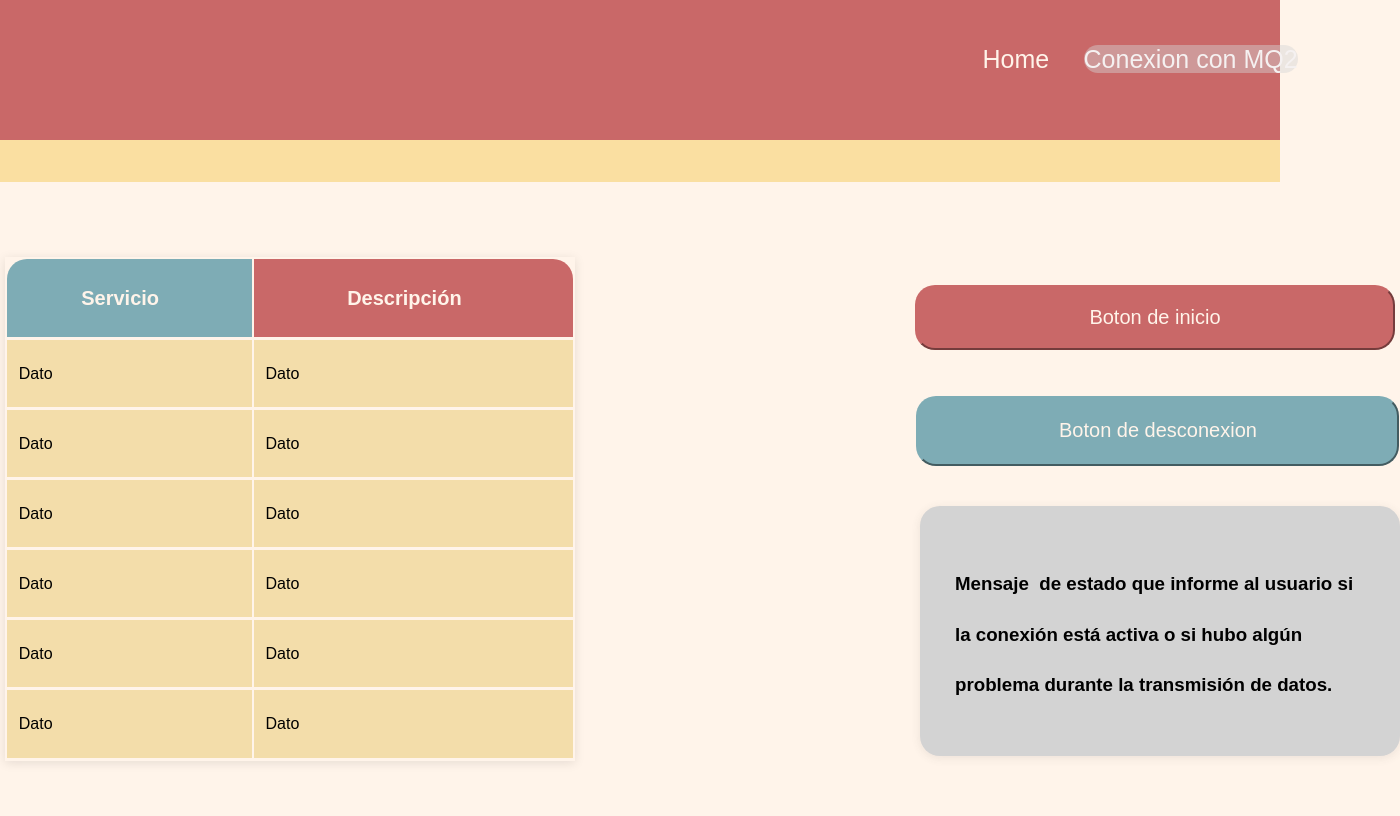
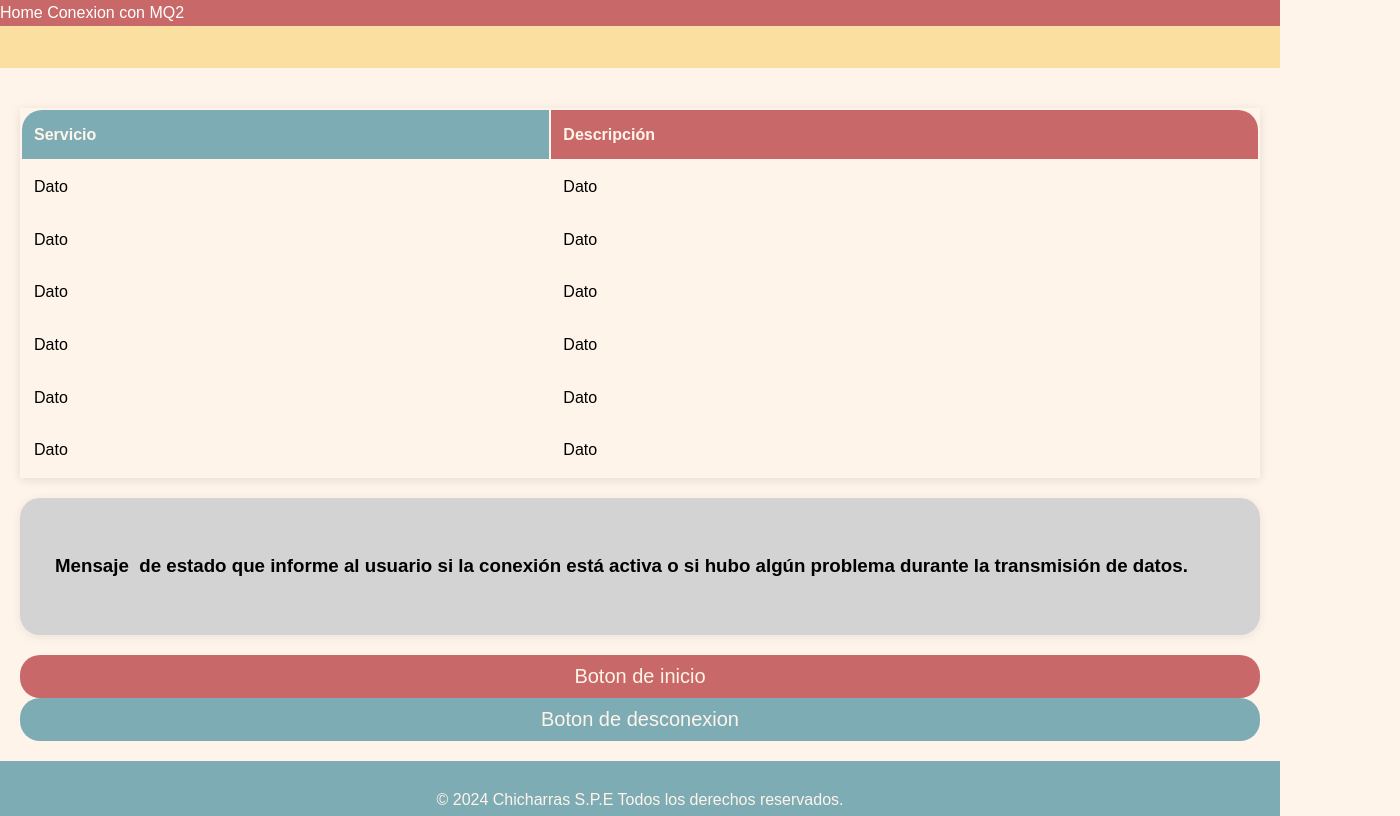
Before and after one commit to SahiG0/Desafio_Nro4_Interfaz_SensorMq2, a plain HTML site: page Interfaz Nro 1/interfaz01.html in a window 1280 px wide. Shown: the top 816 px of the page, 1400 px wide, since content can reach past the window. Drawn offline with Linux system fonts and the light colour scheme; a script that the page names is missing.

Commit message:
bootstrap

```diff
--- a/Interfaz Nro 1/styles.css
+++ b/Interfaz Nro 1/styles.css
@@ -2,25 +2,23 @@ body {
     font-family: Arial, sans-serif;
     margin: 0;
     padding: 0;
-    line-height: 2.7;
+    line-height: 1.6;
     background-color: #FFF4EA;
 }
 
 header {
-    background: #C96868;
+    background-color: #C96868;
     color: #FFF4EA;
-    padding: 10px 0;
-    text-align: center;
 }
 
 nav ul {
     list-style: none;
     padding: 0;
+    margin: 0; /* Remover márgenes predeterminados */
 }
 
 nav ul li {
-    display: inline;
-    margin: 0 15px;
+    display: inline-block; /* Cambio a inline-block para mejor control con Bootstrap */
 }
 
 nav ul li a {
@@ -30,141 +28,82 @@ nav ul li a {
 
 main {
     padding: 20px;
-    height: 600px;
-}
-
-section {
-    margin-bottom: 20px;
 }
 
 footer {
-    background: #7EACB5;
+    background-color: #7EACB5;
     color: #FFF4EA;
     text-align: center;
     padding: 10px 0;
-    position: relative;
-    top: -3px;
-    bottom: 0;
+}
+
+.RectAma {
+    background-color: #FADFA1;
+    height: 42px;
     width: 100%;
-    height: 210px;
 }
 
 table {
-    width: 46%; /* Ancho de la tabla */
-    height: 60%;
-    margin: 20px auto; /* Centrado */
-
+    width: 100%; /* Adaptativo al contenedor */
+    margin: 20px 0; /* Centrado y con espacio vertical */
     box-shadow: 0 2px 10px rgba(0, 0, 0, 0.1);
-    position: relative;
-    top: 35px;
-    right: 350px;
-
 }
 
 th, td {
     padding: 12px;
     text-align: left;
     border-bottom: 1px solid #FFF4EA;
-    padding-right: 30px; /* Espacio a la derecha de cada celda */
 }
-td{
-    background-color: #f3ddaa;
+
+tr:hover {
+    background-color: #f8ffa7; /* Estilo al pasar el mouse */
 }
-th {
+
+.Blue {
+    background-color: #7EACB5;
     color: #FFF4EA;
-    border-left: 15px;
-    text-align: center;
-    font-size: 20px; /* Tamaño en píxeles */
+    border-top-left-radius: 20px;
 }
+
 .Red {
     background-color: #C96868;
+    color: #FFF4EA;
     border-top-right-radius: 20px;
-}
-.Blue {
-    background-color: #7EACB5;
-    border-top-left-radius: 20px;
-}
-tr:hover {
-    background-color: #f8ffa7;
-}
-
-/* Espaciado entre columnas */
-td {
-    position: relative;
-}
-
-td:after {
-    content: ""; /* Crea un espacio visual */
-    display: inline-block;
-    width: 30px; /* Ajusta el ancho del espacio entre columnas */
-}
-
-.RectAma {
-    background-color: #FADFA1;
-    width: 100%;
-    height: 42px;
-    position: relative;
-    top: 30px;
 }
 
 #Mensaje {
-    background-color: #d3d3d3; /* Color gris */
-    padding: 35px; /* Espaciado interno opcional */
-    border-radius: 20px; /* Bordes redondeados opcional */
-    position: relative;
-    left: 900px;
-    top: -240px;
-    width: 410px;
-    height: 180px;
+    background-color: #d3d3d3;
+    padding: 35px;
+    border-radius: 20px;
     box-shadow: 0 2px 10px rgba(66, 66, 66, 0.1);
-
+    margin: 20px 0; /* Espacio antes y después del mensaje */
 }
 
-#Links a {
-
-    text-decoration: none; /* Sin subrayado */
-    transition: background-color 0.3s, color 0.3s; /* Transiciones suaves */
-    position: relative;
-    left: 500px;
-    width: 300px;
-    font-size: 25px; /* Tamaño en píxeles */
+#BotonI, #BotonD {
+    width: 100%; /* Aprovechar el espacio en el contenedor grid */
+    text-align: center;
     color: #FFF4EA;
-    border-radius: 16px;
+    background-color: #C96868; /* Color de fondo para BotonI */
+    border: none;
+    padding: 10px;
+    border-radius: 20px;
+    font-size: 20px;
 }
 
-#BotonI{
-    position: relative;
-    left: 895px;
-    top: -713px;
-    text-align: center;
-    color: #FFF4EA;
-    background-color: #C96868;
-    border-color: #C96868;
-    width: 480px;
-    height: 65px;
-    border-radius: 20px;
-    font-size: 20px; /* Tamaño en píxeles */
-}
 #BotonD {
-    position: relative;
-    left: 412px;
-    top: -600px;
-    text-align: center;
-    color: #FFF4EA;
-    background-color: #7EACB5;
-    border-color: #7EACB5;
-    width: 483px;
-    height: 70px;
-    border-radius: 20px;
-    font-size: 20px; /* Tamaño en píxeles */
+    background-color: #7EACB5; /* Color de fondo para BotonD */
 }
 
-#Links a:hover {
-    background-color: #d3d3d370; /* Fondo gris al pasar el mouse */
-    color: #f5f1f1; /* Color del texto */
+/* Ajustes específicos para Bootstrap */
+.nav-link {
+    font-size: 18px; /* Ajuste de tamaño de letra para enlaces de navegación */
 }
 
-#Links a.activo {
-    background-color: #d3d3d370; /* Fondo gris para el enlace activo */
-    color: #f5f1f1; /* Color del texto */
+.nav-link:hover {
+    background-color: #f3ddaa; /* Fondo al pasar el mouse */
 }
+
+.nav-link.active {
+    background-color: #d3d3d370; /* Fondo para el enlace activo */
+    color: #f5f1f1;
+}
--- a/Interfaz Nro 1/stylesindex.css
+++ b/Interfaz Nro 1/stylesindex.css
@@ -50,11 +50,10 @@ footer {
 
 .RectAma {
     background-color: #FADFA1;
+    height: 42px;
     width: 100%;
-    height: 42px;
-    position: relative;
-    top: 30px;
 }
+
 
 #Links a {
 
```
Also changed, not shown: Interfaz Nro 1/Index.html (+15 -16 lines).
